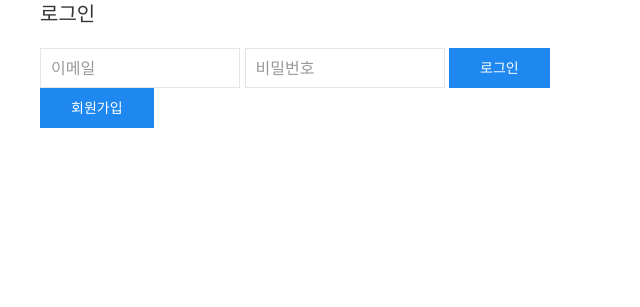
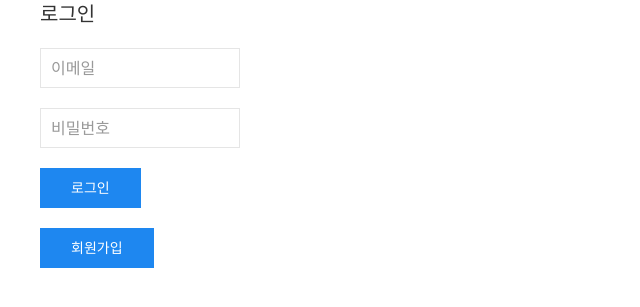
Before and after one commit to su-ram/elice_library_server, a Flask app: page / in a window 1280 px wide. Shown: the part 80-387 px from the top of the page, without its empty margins (0-640 px from the left). Run offline with Flask 2, Linux system fonts and the light colour scheme; parts of the project's set-up code (start-up, migrations or seed data) failed here and were passed over; some libraries are stand-ins or nearby versions.

Commit message:
레이아웃 조정

```diff
--- a/elice_library/rental.py
+++ b/elice_library/rental.py
@@ -55,4 +55,5 @@ def rental_log():
     userid = session['userid']
     rentals = Rental.query.filter(Rental.userid == userid).all()
 
+
     return render_template('book/rental_log.html', rentals = rentals)
--- a/elice_library/templates/auth/index.html
+++ b/elice_library/templates/auth/index.html
@@ -2,9 +2,15 @@
 {% block content %}
 <h4>로그인</h4>
 <form action="/login" method="post">
-    <input class="uk-input uk-form-width-medium" type="text" name="email" placeholder="이메일"/>
-    <input class="uk-input uk-form-width-medium" type="password" name="password" placeholder="비밀번호"/>
-    <input class="uk-button uk-button-primary" type="submit" value="로그인" />
+    <div class="uk-form-controls uk-margin">
+            <input class="uk-input uk-form-width-medium" type="text" name="email" placeholder="이메일"/>
+    </div>
+    <div class="uk-form-controls uk-margin">
+            <input class="uk-input uk-form-width-medium" type="password" name="password" placeholder="비밀번호"/>
+    </div>
+    <div class="uk-form-controls uk-margin">
+        <input class="uk-button uk-button-primary" type="submit" value="로그인" />
+    </div>
 </form>
 
 <button onClick="location.href='signup'" class="uk-button uk-button-primary">회원가입</button>
--- a/elice_library/templates/book/rental_log.html
+++ b/elice_library/templates/book/rental_log.html
@@ -10,7 +10,9 @@
             <a class="uk-link-text" href="{{ url_for('book.getBook', bookid=book.id) }}">{{ book.book_name }}</a>
             <div class="uk-card-badge uk-label"> 평점 {{ book.rating }}</div>
             <p><span class="uk-label">대출일</span> {{ rental.rental_date }}</p>
+
             <p><span class="uk-label">반납일</span> {{ rental.return_date }}</p>
+
 
         </div>
     </div>
```
Also changed, not shown: elice_library/templates/auth/signup.html (+15 -5 lines).
